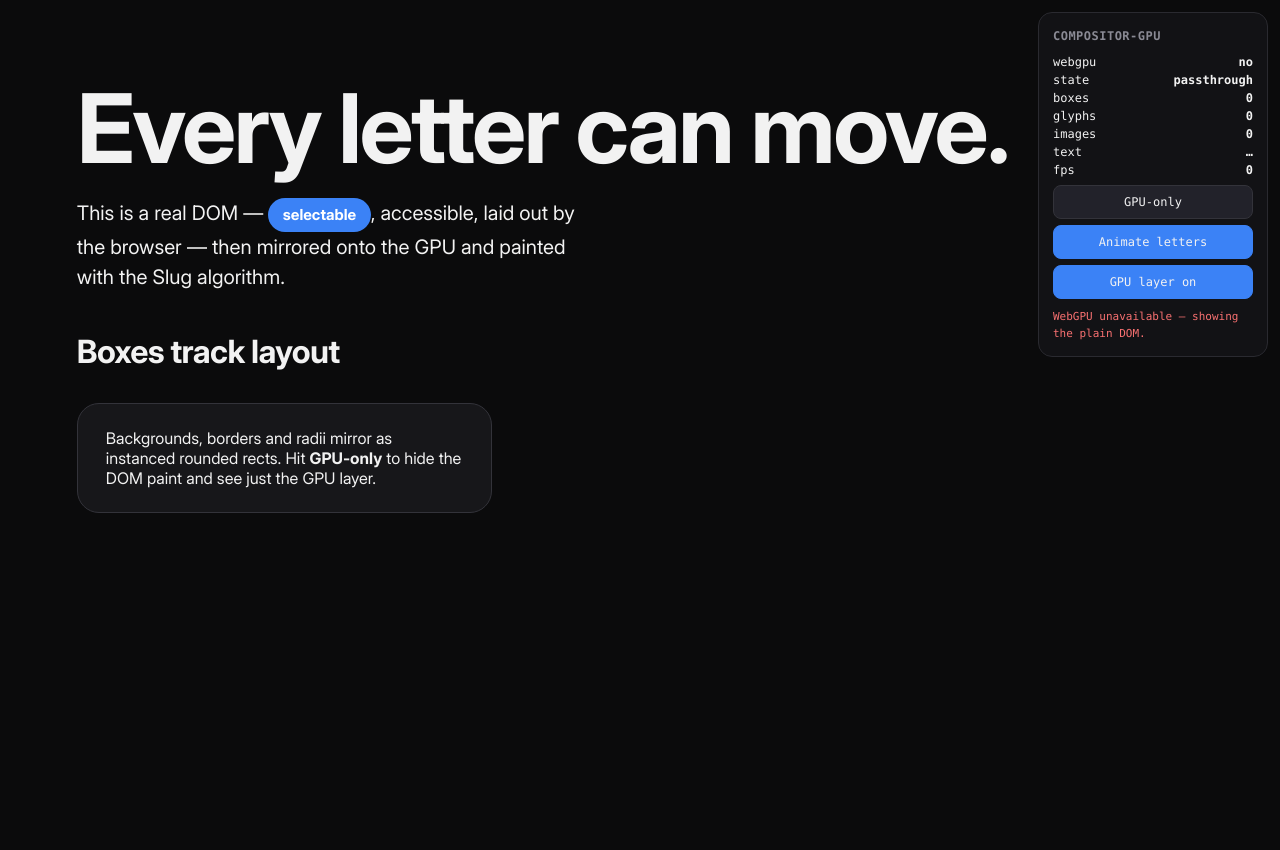
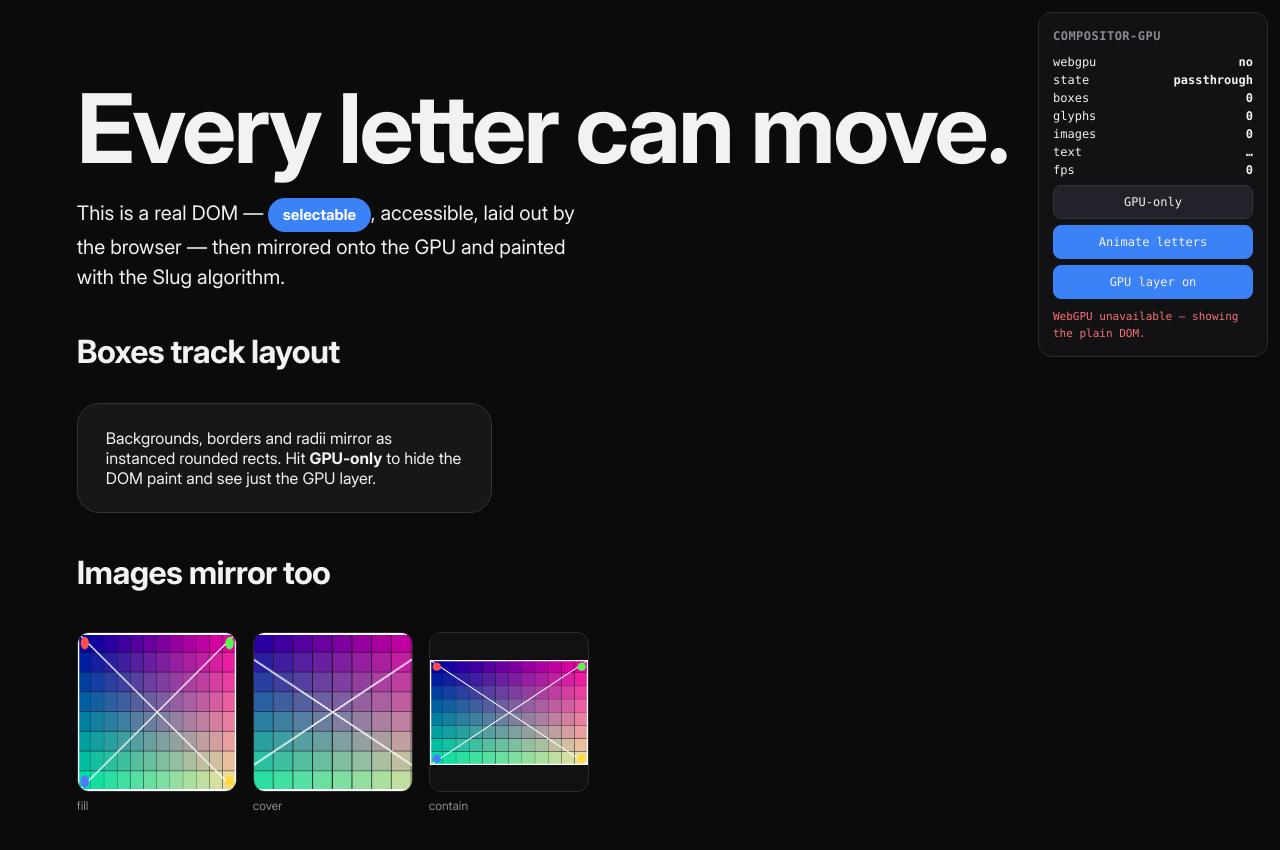
Before and after one commit to phobon/compositor-gpu, a website built with Vite: page playground/index.html in a window 1280 px wide. Built offline with nearby package versions, Linux system fonts and the light colour scheme; what typegpu would draw is missing.

Commit message:
Add images

```diff
--- a/playground/index.html
+++ b/playground/index.html
@@ -112,6 +112,13 @@
         Backgrounds, borders and radii mirror as instanced rounded rects. Hit
         <b>GPU-only</b> to hide the DOM paint and see just the GPU layer.
       </div>
+
+      <h2>Images mirror too</h2>
+      <div class="imgrow">
+        <figure><img class="fill" src="./test.png" alt="" /><figcaption>fill</figcaption></figure>
+        <figure><img class="cover" src="./test.png" alt="" /><figcaption>cover</figcaption></figure>
+        <figure><img class="contain" src="./test.png" alt="" /><figcaption>contain</figcaption></figure>
+      </div>
     </div>
 
     <div id="panel">
```
